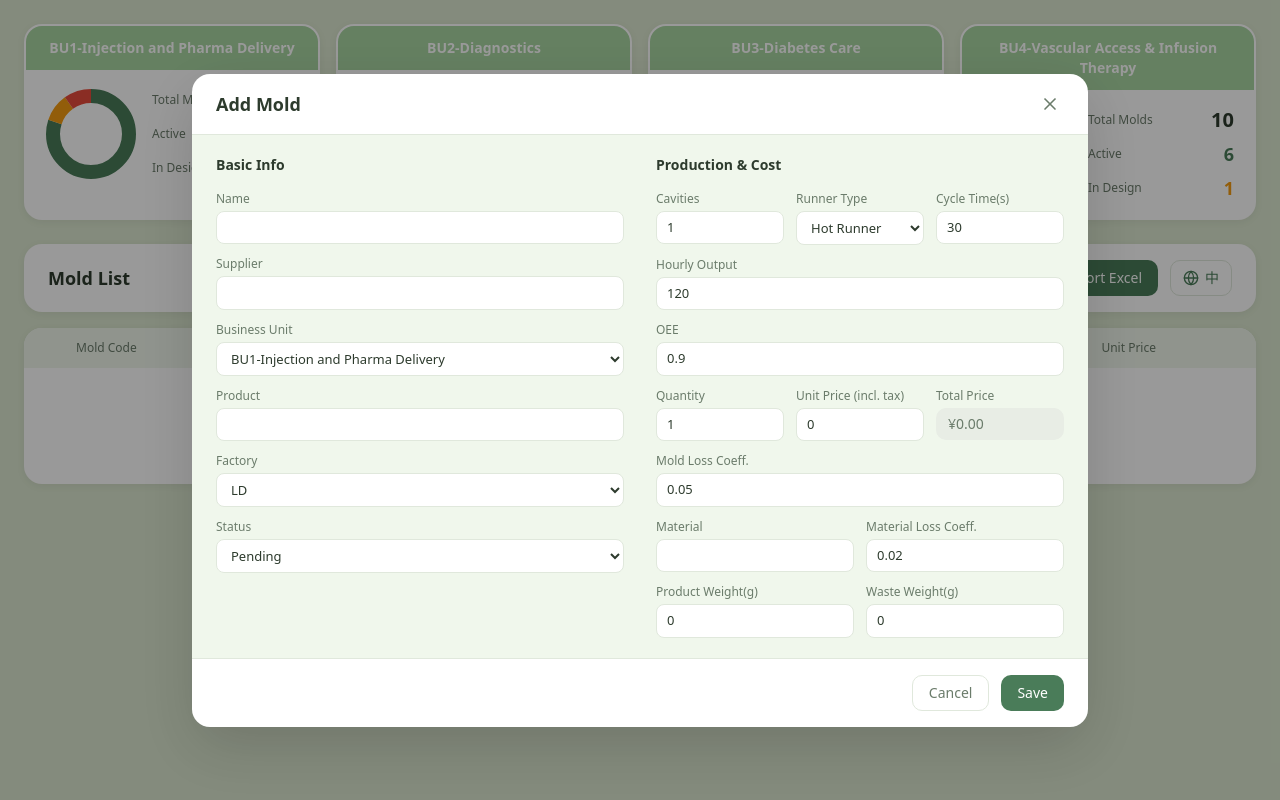
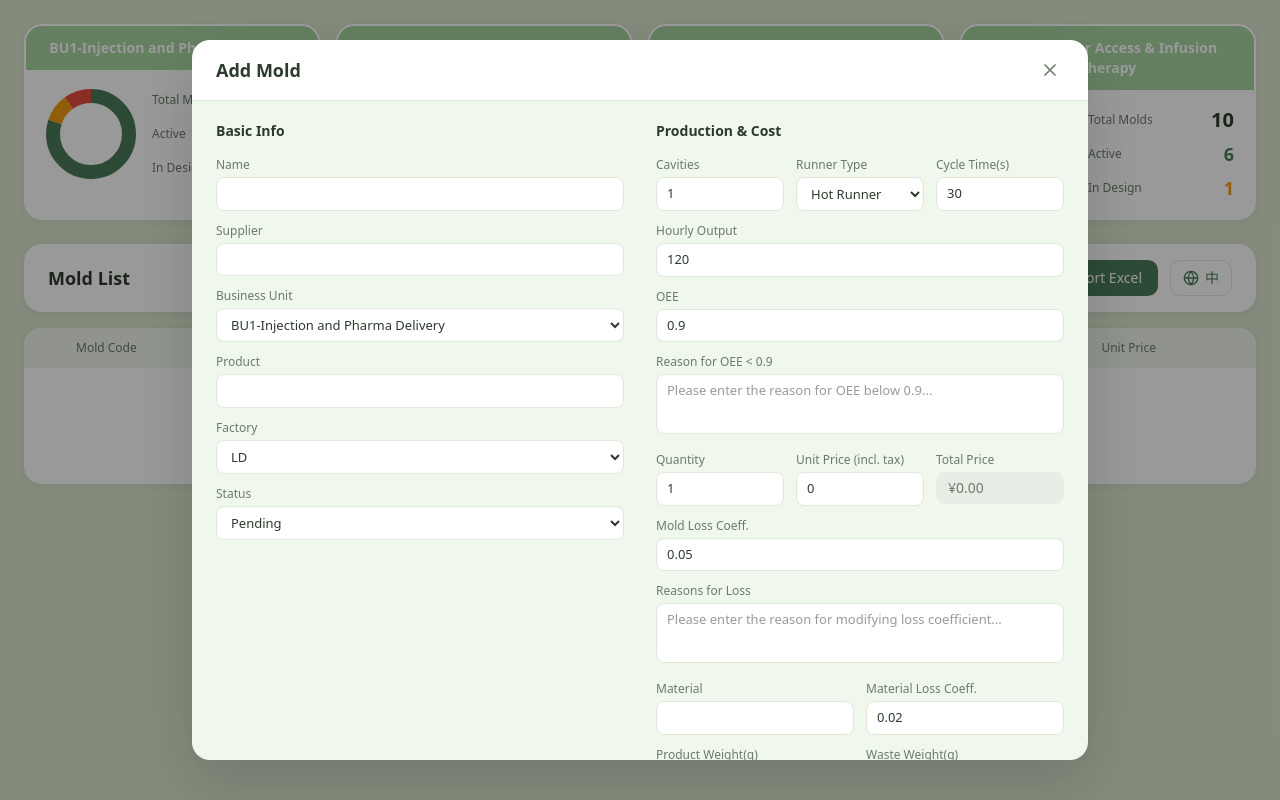
Before and after one commit to erikzhuang-dev/ubzhuangs-robot, a Next.js app: page / in a window 1280 px wide. Both pictures are taken after typing "Sample" into the empty fields and a click on the button "Add". Built offline with nearby package versions, Linux system fonts and the light colour scheme.

Commit message:
fix: OEE原因和损耗原因文本框改为始终显示
Coze-Commit-Type: user
Coze-User-ID: 3739915826497834
Coze-Conversation-ID: 11684564

```diff
--- a/src/app/page.tsx
+++ b/src/app/page.tsx
@@ -804,17 +804,15 @@ function MoldRow({
                         }}
                       />
                     </DetailField>
-                    {mold.oee < 0.9 && (
                     <DetailField label={t.oeeLowReason}>
                       <textarea
                         value={lang === 'en' ? (mold.oeeReasonEn || mold.oeeReason || '') : (mold.oeeReason || '')}
                         onChange={(e) => onUpdate(mold.id, lang === 'en' ? 'oeeReasonEn' : 'oeeReason', e.target.value)}
                         placeholder={t.oeeLowPlaceholder}
                         className="detail-input min-h-[60px] resize-none"
-                          style={{ borderColor: '#e74c3c' }}
+                        style={{ borderColor: mold.oee < 0.9 ? '#e74c3c' : '#e0e8dc' }}
                       />
                     </DetailField>
-                    )}
                     <div className="grid grid-cols-3 gap-3">
                       <DetailField label={t.quantity}>
                         <input
@@ -855,17 +853,15 @@ function MoldRow({
                         }}
                       />
                     </DetailField>
-                    {mold.lossCoefficient !== 0.05 && (
                     <DetailField label={t.modifyReason}>
                       <textarea
                         value={lang === 'en' ? (mold.lossReasonEn || mold.lossReason || '') : (mold.lossReason || '')}
                         onChange={(e) => onUpdate(mold.id, lang === 'en' ? 'lossReasonEn' : 'lossReason', e.target.value)}
                         placeholder={t.lossPlaceholder}
                         className="detail-input min-h-[60px] resize-none"
-                          style={{ borderColor: '#f39c12' }}
+                        style={{ borderColor: mold.lossCoefficient !== 0.05 ? '#f39c12' : '#e0e8dc' }}
                       />
                     </DetailField>
-                    )}
                     <div className="grid grid-cols-2 gap-3">
                       <DetailField label={t.material}>
                         <input
@@ -1157,17 +1153,15 @@ function AddMoldModal({
                     }}
                   />
                 </DetailField>
-                {(newMold.oee ?? 0.9) < 0.9 && (
                 <DetailField label={t.oeeLowReason}>
                   <textarea
                     value={lang === 'en' ? (newMold.oeeReasonEn || '') : (newMold.oeeReason || '')}
                     onChange={(e) => onUpdate(lang === 'en' ? 'oeeReasonEn' : 'oeeReason', e.target.value)}
                     placeholder={t.oeeLowPlaceholder}
                     className="detail-input min-h-[60px] resize-none"
-                      style={{ borderColor: '#e74c3c' }}
+                    style={{ borderColor: (newMold.oee ?? 0.9) < 0.9 ? '#e74c3c' : '#e0e8dc' }}
                   />
                 </DetailField>
-                )}
                 <div className="grid grid-cols-3 gap-3">
                   <DetailField label={t.quantity}>
                     <input
@@ -1208,17 +1202,15 @@ function AddMoldModal({
                     }}
                   />
                 </DetailField>
-                {(newMold.lossCoefficient ?? 0.05) !== 0.05 && (
                 <DetailField label={t.modifyReason}>
                   <textarea
                     value={lang === 'en' ? (newMold.lossReasonEn || '') : (newMold.lossReason || '')}
                     onChange={(e) => onUpdate(lang === 'en' ? 'lossReasonEn' : 'lossReason', e.target.value)}
                     placeholder={t.lossPlaceholder}
                     className="detail-input min-h-[60px] resize-none"
-                      style={{ borderColor: '#f39c12' }}
+                    style={{ borderColor: (newMold.lossCoefficient ?? 0.05) !== 0.05 ? '#f39c12' : '#e0e8dc' }}
                   />
                 </DetailField>
-                )}
                 <div className="grid grid-cols-2 gap-3">
                   <DetailField label={t.material}>
                     <input
```
Lines whose indentation alone changed are shown as unchanged.
